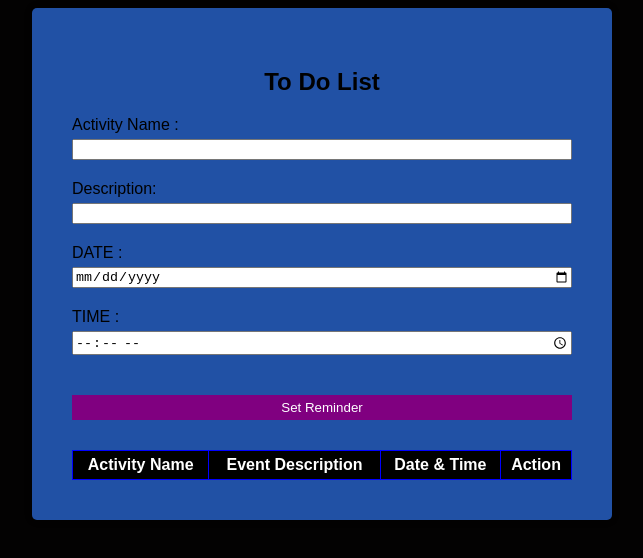
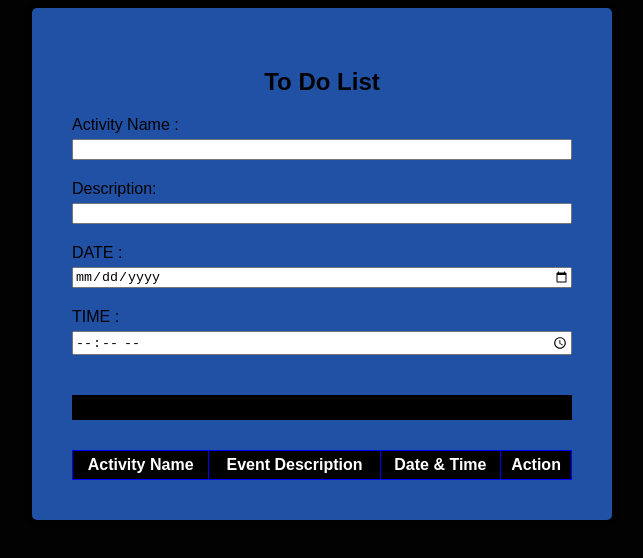
Before and after one commit to Mogakaallan/Reminder, a plain HTML site: page index.html in a window 1280 px wide. Shown: the whole page, without its empty margins (318-961 px from the left). Drawn offline with Linux system fonts and the light colour scheme.

Commit message:
Update styles.css

```diff
--- a/styles.css
+++ b/styles.css
@@ -33,8 +33,8 @@ th {
     color: #fff;
 }
 button {
-    background-color: purple;
-    color: #fff;
+    background-color: black;
+    color: #black;
     padding: 5px;
     border: none;
     cursor: pointer;
```
